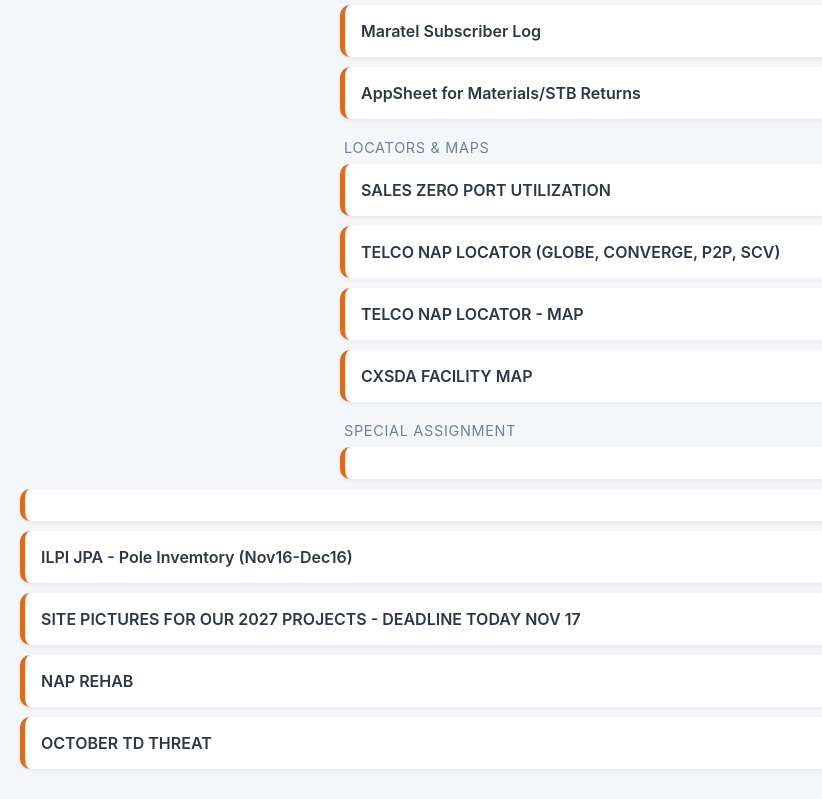
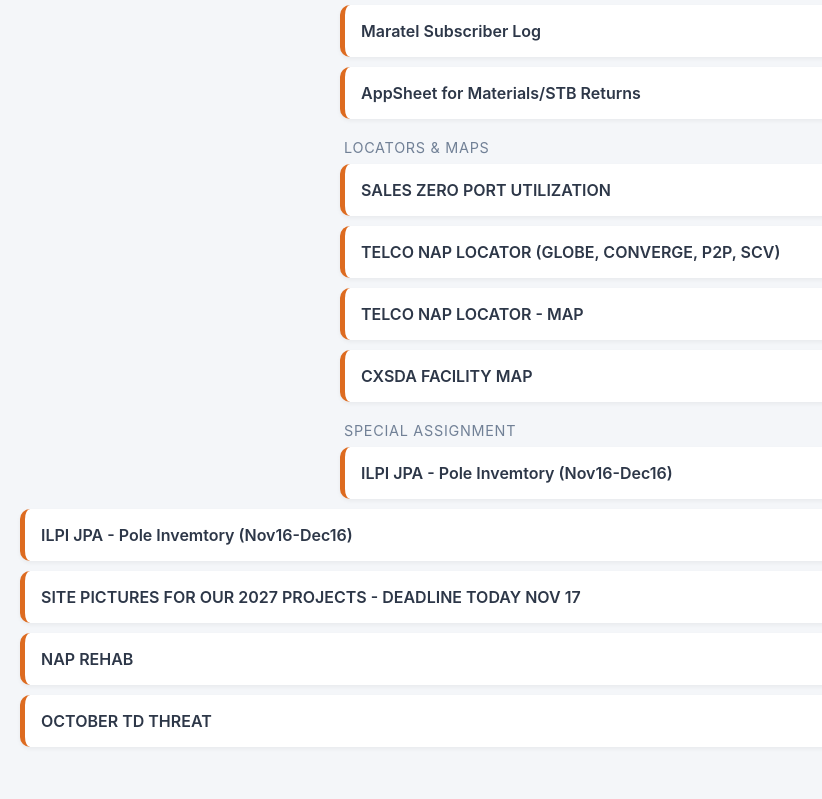
Before and after one commit to bp-techforms/CXSDA, a plain HTML site: page index.html in a window 1280 px wide. Shown: the part 789-1588 px from the top of the page, without its empty margins (0-822 px from the left). After the commit the page ends 1566 px from the top, so only its background shows below. Drawn offline with Linux system fonts and the light colour scheme.

Commit message:
Update index.html

```diff
--- a/index.html
+++ b/index.html
@@ -152,7 +152,7 @@
     <a class="link-card script" href="https://script.google.com/macros/s/AKfycbx07RN0e3y3thVHCaycaSQxYhNT1hWkqXZ6pBaHXrsn9bUk5v6MNVyjRLPKWPt4a_X9/exec" target="_blank">CXSDA FACILITY MAP</a>
 
     <div class="section-title">SPECIAL ASSIGNMENT</div>
-    <a class="link-card script" href="https://script.google.com/macros/s/AKfycbxi2ccUZme3o2M0nQlfP1XKMzELVq_9E1TdM1dYi7uhCB8yINSyGvk4xVtUBcgqFFZwAw/exec"_blank"NOVEMBER 24 TOP REPEATERS CXSDA PARALLEL P1</a>
+ <a class="link-card script" href="https://script.google.com/macros/s/AKfycbxi2ccUZme3o2M0nQlfP1XKMzELVq_9E1TdM1dYi7uhCB8yINSyGvk4xVtUBcgqFFZwAw/exec"_blank">ILPI JPA - Pole Invemtory (Nov16-Dec16)</a>
 </div>
     <a class="link-card script" href="https://script.google.com/macros/s/AKfycbx8eIjcL3OIKGoeBoUGGACz1I1kwsKZw3V5b1nTMgMtU7o_Gic4LscRANXe-SFJPyVO/exec"_blank">ILPI JPA - Pole Invemtory (Nov16-Dec16)</a>
 </div>
```
